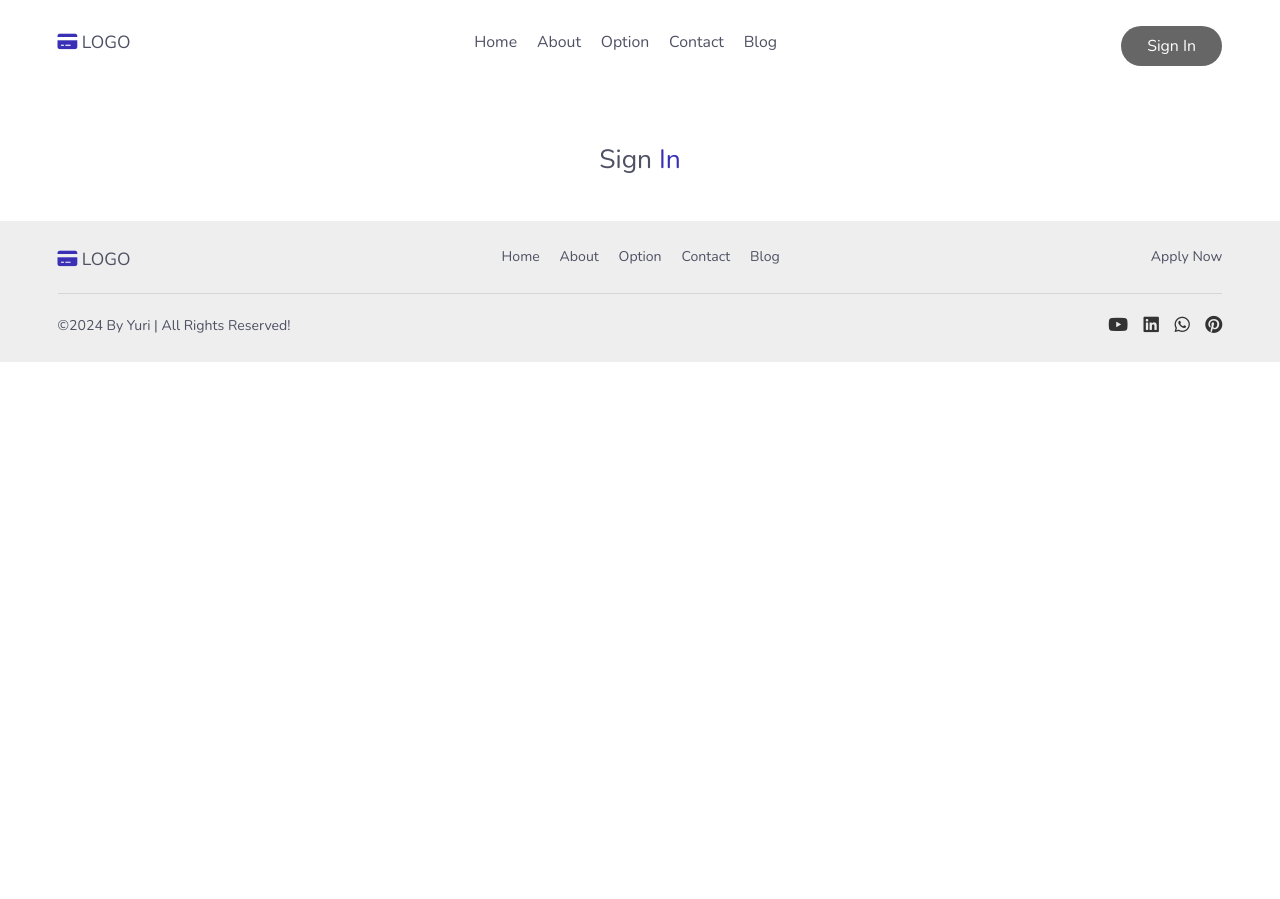
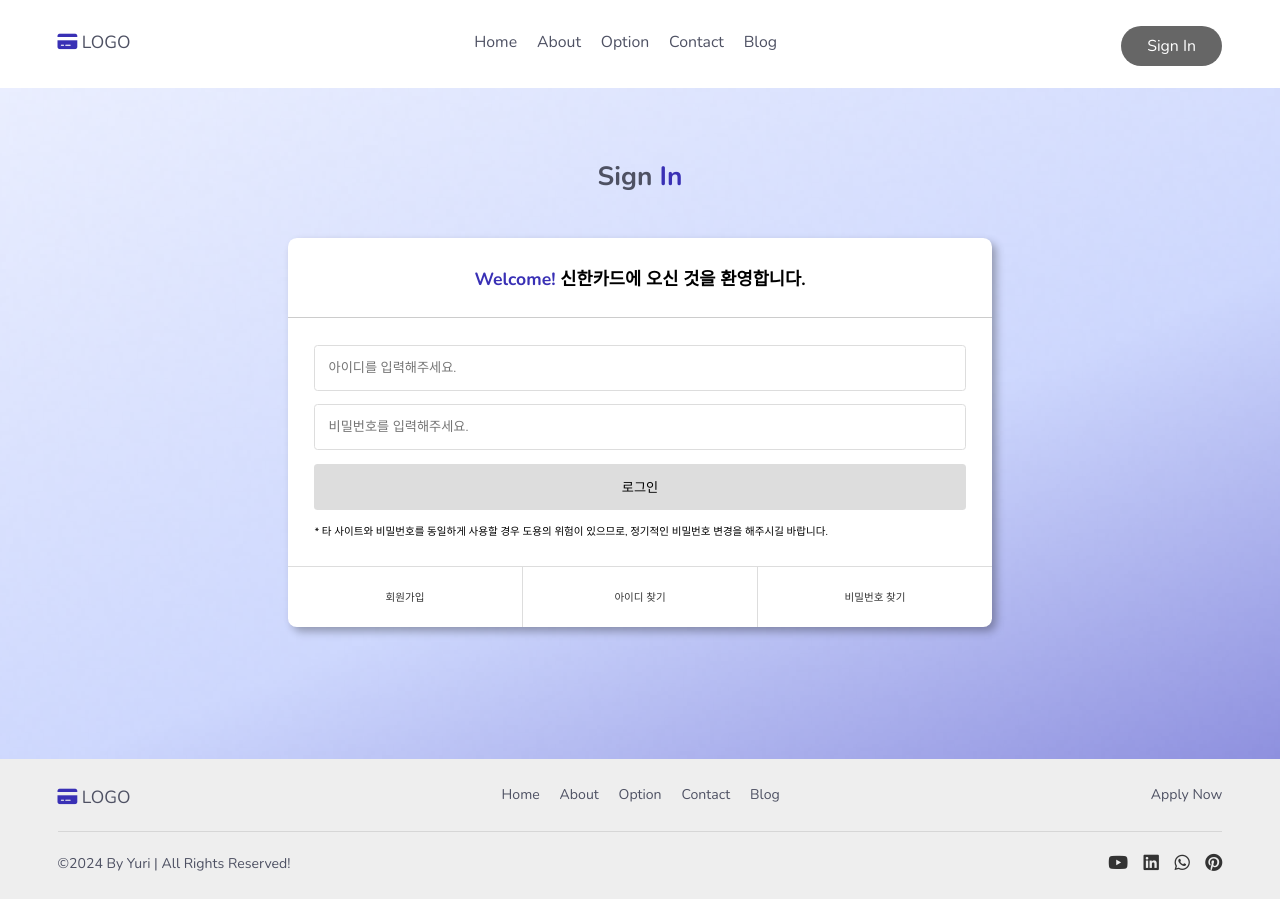
Before and after one commit to yullij/card-web, a plain HTML site: page signin/index.html in a window 1280 px wide. Before the commit the page ends 800 px from the top, so only its background shows below. Drawn offline with nearby package versions, Linux system fonts and the light colour scheme.

Commit message:
로그인페이지 완성

```diff
--- /dev/null
+++ b/css/sign.css
@@ -0,0 +1,75 @@
+@charset "utf-8";
+@import url("style.css");
+
+.signin {
+    margin-top: 10rem;
+    padding: 5rem 0 15rem;
+    background: url('../img/bg.png') no-repeat;
+    background-position: center;
+    background-size: cover;
+
+}
+.signin .heading {
+    font-size: 3rem;
+    font-weight: 700;
+    margin-bottom: 2rem;
+}
+.signin .signin_card {
+    margin: 0 auto;
+    max-width: 80rem;
+    background: #fff;
+    /* padding: 10rem; */
+    border-radius: 1rem;
+    box-shadow: .5rem .5rem 1rem rgba(0,0,0,.3);
+}
+
+.signin_card h2 {
+    font-size: 2rem;
+    text-align: center;
+    padding: 3rem ;
+    border-bottom: 1px solid #ccc;
+}
+.signin_card h2 span {
+    color: #3930B5;
+    font-size: 2rem;
+}
+.signin_card form {
+    padding: 3rem;
+}
+.signin_card form input {
+    width: 100%;
+    margin-bottom: 1.5rem;
+    border: 1px solid #ddd;
+    border-radius: .4rem;
+    padding: 1.5rem;
+    box-sizing: border-box;
+    outline: none;
+    font-size: 1.5rem;
+}
+.signin_card form [type="submit"] {
+    background-color: #ddd;
+    border: none;
+    font-size: 1.5rem;
+    cursor: pointer;
+}
+.signin_card form p {
+    font-size: 1.2rem;
+}.signin_card .action {
+    display: flex; /*아이템 수평정렬*/
+    border-top: 1px solid #ddd;
+}
+.signin_card .action a {
+    flex-grow: 1; /*아이템 증가너비*/
+    flex-basis: 0; /*아이템 기본너비*/
+    text-align: center;
+    padding:2.5rem;
+    color: #333;
+    font-size:1.2rem;
+    border-right: 1px solid #ddd;
+}
+.signin_card .action a:last-child {
+    border-right: 0
+}
+.signin_card .action a:hover {
+    text-decoration: underline;
+}
--- a/signin/index.html
+++ b/signin/index.html
@@ -5,19 +5,20 @@
     <meta name="viewport" content="width=device-width, initial-scale=1.0">
     <title>Document</title>
     <link rel="stylesheet" href="../css/style.css">
+    <link rel="stylesheet" href="../css/sign.css">
 </head>
 
 <body>
     <!-- header -->
 <header class="header">
     <section class="flex">
-        <a href="#" class="logo"> <i class="fa-solid fa-credit-card"></i>LOGO</a>
+        <a href="/" class="logo"> <i class="fa-solid fa-credit-card"></i>LOGO</a>
         <nav class="navbar">
-            <a href="#home">Home</a>
-            <a href="#about">About</a>
-            <a href="#option">Option</a>
-            <a href="#contact">Contact</a>
-            <a href="#blog">Blog</a>
+            <a href="/#home">Home</a>
+            <a href="/#about">About</a>
+            <a href="/#option">Option</a>
+            <a href="/#contact">Contact</a>
+            <a href="/#blog">Blog</a>
         </nav>
         <a href="/signin" class="btn">Sign in</a>
         <!-- 1000이하일 때 메뉴 -->
@@ -28,11 +29,23 @@
 <!-- //header -->
 
 <!-- login -->
- <section class="signin" style="margin-top: 10rem;">
-    <div class="heading">sign <span>in</span></div>
-
-
- </section>
+ <div class="signin">
+    <section class="heading">sign <span>in</span></section>
+    <div class="signin_card">
+        <h2><span>Welcome!</span> 신한카드에 오신 것을 환영합니다.</h2>
+        <form action="">
+            <input type="text" placeholder="아이디를 입력해주세요.">
+            <input type="text" placeholder="비밀번호를 입력해주세요.">
+            <input type="submit" value="로그인">
+            <p>* 타 사이트와 비밀번호를 동일하게 사용할 경우 도용의 위험이 있으므로, 정기적인 비밀번호 변경을 해주시길 바랍니다.<br></p>
+        </form>
+        <div class="action">
+            <a href="#">회원가입</a>
+            <a href="#">아이디 찾기</a>
+            <a href="#">비밀번호 찾기</a>
+        </div>
+    </div>
+ </div>
 <!-- //login -->
 
 
```
